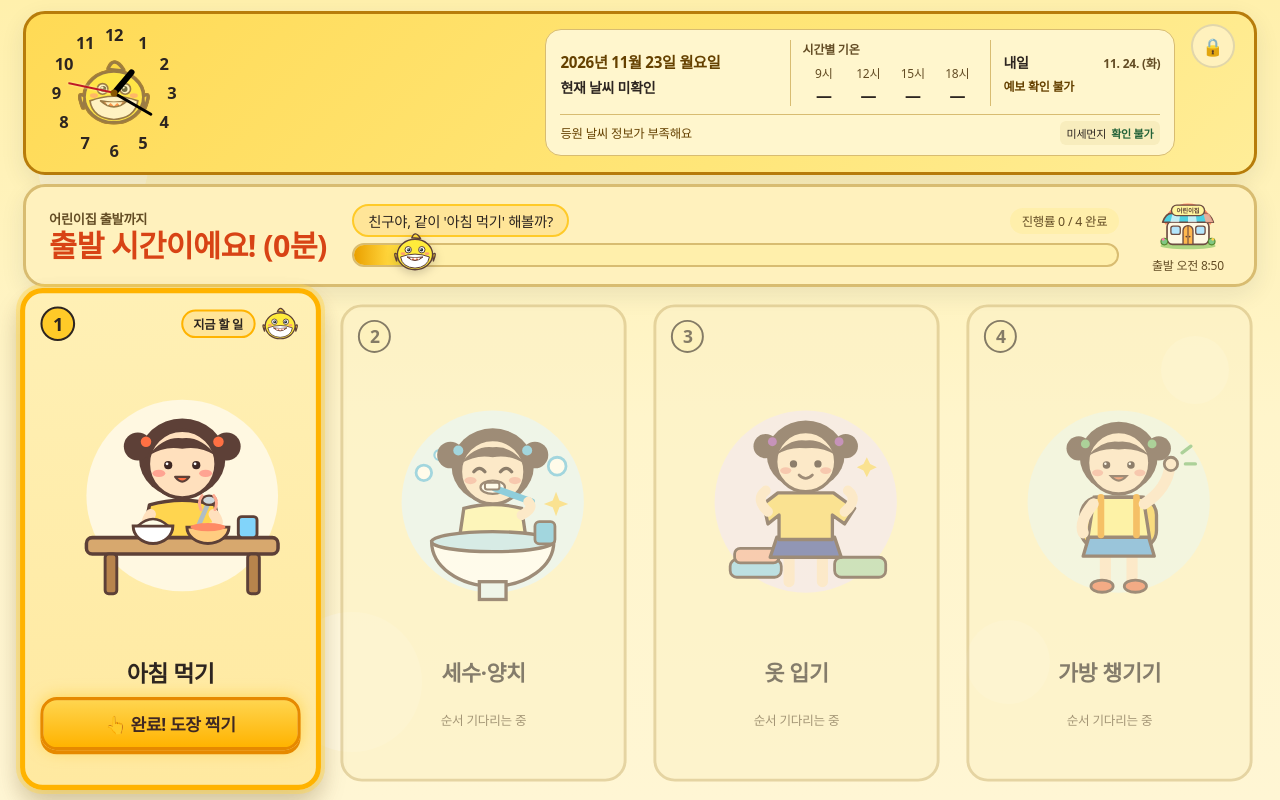
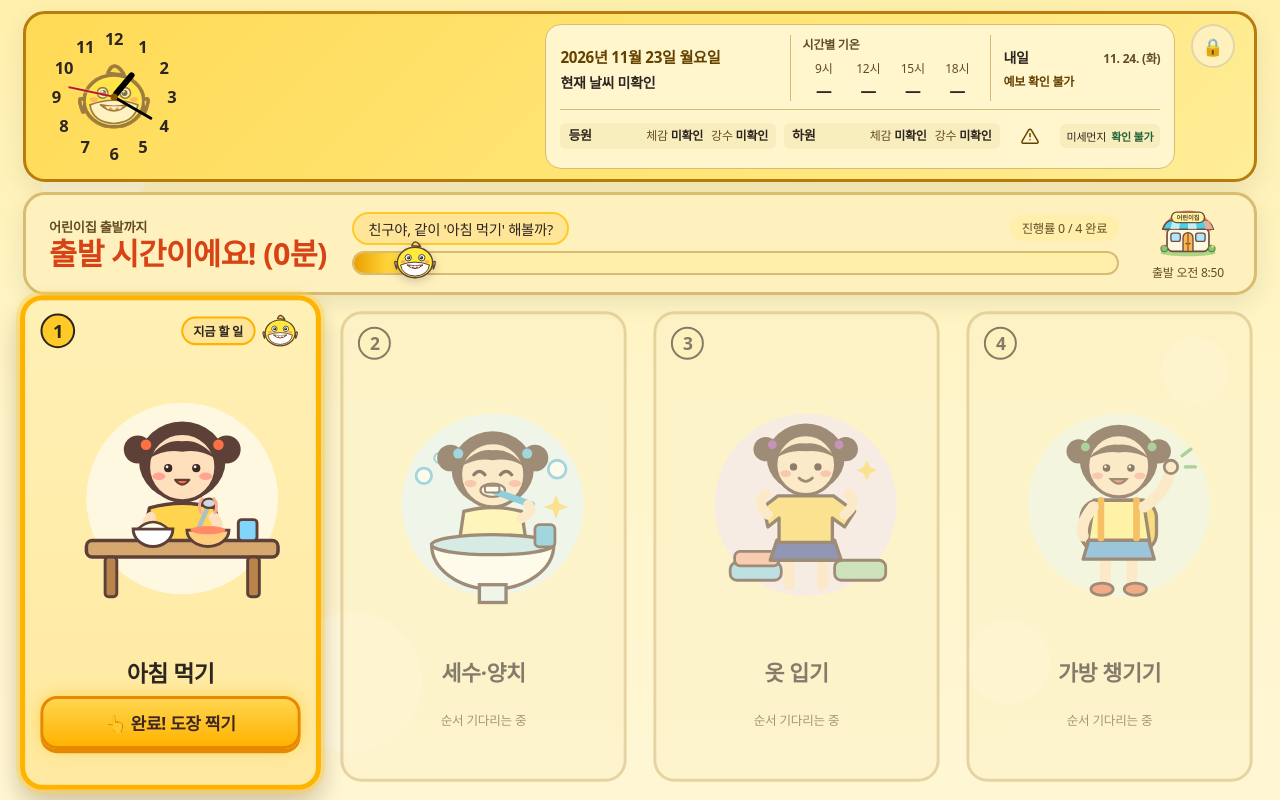
Before and after one commit to yangduhi/family_dashboard, a plain HTML site: page web/index.html in a window 1280 px wide. Drawn offline with Linux system fonts and the light colour scheme; no server answers; a web font is replaced by a local one.

Commit message:
Show compact commute forecasts and a weather warning shortcut

```diff
--- a/web/app.js
+++ b/web/app.js
@@ -1,5 +1,5 @@
-import { DAYCARE_SVG, FIXED_LOCATION, STEP_ILLUSTRATIONS, STEP_META, THEMES } from "./assets.js?release=v14";
-import { createStampAudio } from "./stamp-audio.js?release=v14";
+import { DAYCARE_SVG, FIXED_LOCATION, STEP_ILLUSTRATIONS, STEP_META, THEMES } from "./assets.js?release=v16";
+import { createStampAudio } from "./stamp-audio.js?release=v16";
 import {
   buildMediaRecordId,
   buildStepMediaSelection,
@@ -14,7 +14,7 @@ import {
   parseZipEntries,
   putMediaItems,
   STEP_IDS,
-} from "./media_store.js?release=v14";
+} from "./media_store.js?release=v16";
 
 export const UNDO_HOLD_MS = 1500;
 export const PARENT_HOLD_MS = 3000;
@@ -26,6 +26,7 @@ const STAMP_SETTLE_MS = 320;
 const WEATHER_CACHE_KEY = "family_dashboard_weather_cache_v2";
 const SEOUL_WEATHER_DATE = new Intl.DateTimeFormat("sv-SE", { timeZone: "Asia/Seoul", dateStyle: "short" });
 const WEATHER_HOURS = [9, 12, 15, 18];
+const COMMUTE_HOURS = [9, 16];
 const WEATHER_CACHE_MAX_MS = 3 * 60 * 60 * 1000;
 const CURRENT_MAX_MS = 60 * 60 * 1000;
 const SEOUL_LONG_DATE = new Intl.DateTimeFormat("ko-KR", { timeZone: "Asia/Seoul", year: "numeric",
@@ -192,37 +193,6 @@ export function computeCountdown(nowDate, prepStartTime, departureTime) {
   };
 }
 
-export function buildWeatherTip(tempC, minTempC, maxTempC, precipProb, pm25) {
-  const t = Number.isFinite(tempC) ? Math.round(tempC) : null;
-  const rain = Number.isFinite(precipProb) ? Math.round(precipProb) : null;
-  const dust = Number.isFinite(pm25) ? Math.round(pm25) : null;
-
-  let outfit = `포근한 ${t}° — 가벼운 등원복 좋아요`;
-  if (t <= 4) {
-    outfit = `현재 ${t}° 추워요 — 따뜻한 패딩·목도리 챙기기`;
-  } else if (t <= 11) {
-    outfit = `현재 ${t}° 쌀쌀 — 아이 겉옷 챙기기`;
-  } else if (t <= 18) {
-    outfit = `선선한 ${t}° — 얇은 가디건·긴팔 추천`;
-  } else if (t >= 26) {
-    outfit = `더운 ${t}° — 시원한 옷·물병·모자 챙기기`;
-  }
-
-  let umbrella = "";
-  if (rain !== null && rain < 30) umbrella = `강수확률 최대 ${rain}%`;
-  if (rain >= 55) {
-    umbrella = `강수확률 최대 ${rain}% — 우산·장화 챙기기`;
-  } else if (rain >= 30) {
-    umbrella = `강수확률 최대 ${rain}% — 접이식 우산 챙기면 안심`;
-  }
-
-  const parts = [t === null ? "" : outfit, umbrella];
-  if (dust > 35) {
-    parts.push("미세먼지 주의 — 마스크 챙기기");
-  }
-  return parts.filter(Boolean).join(" · ");
-}
-
 const WEATHER_CODES = [
   [[0], "☀️", "맑음"],
   [[1, 2], "⛅", "구름 조금"],
@@ -265,19 +235,24 @@ function datedForecast(daily, date) {
 
 function forecastSnapshot(payload, now) {
   const date = SEOUL_WEATHER_DATE.format(now);
-  const times = Array.isArray(payload.hourly?.time) ? payload.hourly.time : [];
-  const hourly = WEATHER_HOURS.map(hour =>
-    payload.hourly?.temperature_2m?.[times.indexOf(`${date}T${String(hour).padStart(2, "0")}:00`)] ?? null);
-  const probabilities = Array.from({length:12}, (_, index) =>
-    payload.hourly?.precipitation_probability?.[times.indexOf(`${date}T${String(index + 7).padStart(2, "0")}:00`)]);
+  const hours = payload.hourly;
+  const times = Array.isArray(hours?.time) ? hours.time : [];
+  const hourIndex = hour => times.indexOf(`${date}T${String(hour).padStart(2, "0")}:00`);
+  const commute = Object.fromEntries(COMMUTE_HOURS.map(hour => {
+    const index = hourIndex(hour);
+    const rain = hours?.precipitation_probability?.[index];
+    return [hour, {
+      feelsLike: hours?.apparent_temperature?.[index],
+      rain: Number.isFinite(rain) && rain >= 0 && rain <= 100 ? rain : null,
+    }];
+  }));
   return {
     date, fetchedAt: now, measuredAt: seoulMeasurementTime(payload.current?.time),
     tempC: payload.current?.temperature_2m, weatherCode: payload.current?.weather_code,
     daily: datedForecast(payload.daily, date),
     tomorrow: datedForecast(payload.daily, SEOUL_WEATHER_DATE.format(now + 86_400_000)),
-    hourly,
-    precipProb: probabilities.every(value => Number.isFinite(value) && value >= 0 && value <= 100)
-      ? Math.max(...probabilities) : null,
+    hourly: WEATHER_HOURS.map(hour => hours?.temperature_2m?.[hourIndex(hour)] ?? null),
+    commute,
   };
 }
 
@@ -451,7 +426,10 @@ function initDashboardApp() {
     tomorrowCondition: document.getElementById("tomorrow-condition"),
     tomorrowRange: document.getElementById("tomorrow-range"),
     hourlyStrip: document.getElementById("hourly-strip"),
-    weatherTipBar: document.getElementById("weather-tip-bar"),
+    commuteForecasts: [...document.querySelectorAll(".commute-forecast")].map(card => ({
+      feelsLike: card.querySelector("[data-feels]"),
+      rain: card.querySelector("[data-rain]"),
+    })),
     countdownLabel: document.getElementById("countdown-label"),
     countdownValue: document.getElementById("countdown-value"),
     cheerBubble: document.getElementById("cheer-bubble"),
@@ -828,8 +806,13 @@ function initDashboardApp() {
       const temp = today?.hourly?.[index];
       cell.lastElementChild.textContent = Number.isFinite(temp) ? `${Math.round(temp)}°` : "—";
     }
-    const advice = buildWeatherTip(current?.tempC, daily?.min, daily?.max, today?.precipProb, measured?.pm25);
-    els.weatherTipBar.textContent = advice || (weatherPending ? "날씨 정보를 확인하고 있어요" : "등원 날씨 정보가 부족해요");
+    const temperature = value => Number.isFinite(value) ? `${Math.round(value)}°C` : "미확인";
+    for (const [index, hour] of COMMUTE_HOURS.entries()) {
+      const forecast = today?.commute?.[hour];
+      const card = els.commuteForecasts[index];
+      card.feelsLike.textContent = temperature(forecast?.feelsLike);
+      card.rain.textContent = Number.isFinite(forecast?.rain) ? `${Math.round(forecast.rain)}%` : "미확인";
+    }
   }
 
   function renderProgress() {
@@ -1158,7 +1141,7 @@ function initDashboardApp() {
     const { lat, lon } = state.location;
     const forecastUrl =
       `https://api.open-meteo.com/v1/forecast?latitude=${lat}&longitude=${lon}` +
-      `&current=temperature_2m,weather_code&hourly=temperature_2m,precipitation_probability` +
+      `&current=temperature_2m,weather_code&hourly=temperature_2m,apparent_temperature,precipitation_probability` +
       `&daily=temperature_2m_max,temperature_2m_min,weather_code&timezone=Asia%2FSeoul&forecast_days=2`;
     const airUrl =
       `https://air-quality-api.open-meteo.com/v1/air-quality?latitude=${lat}&longitude=${lon}` +
--- a/web/index.html
+++ b/web/index.html
@@ -5,13 +5,13 @@
   <meta name="viewport" content="width=device-width, initial-scale=1.0, maximum-scale=1.0, user-scalable=no, viewport-fit=cover">
   <meta name="theme-color" content="#ffeb3b">
   <meta name="family-dashboard-shell" content="2">
-  <meta name="family-dashboard-release" content="v14">
+  <meta name="family-dashboard-release" content="v16">
   <meta name="mobile-web-app-capable" content="yes">
   <meta name="apple-mobile-web-app-capable" content="yes">
   <title>어린이집 등원 준비 가족 대시보드</title>
   <link rel="manifest" href="./manifest.json">
   <link rel="stylesheet" crossorigin="anonymous" referrerpolicy="no-referrer" href="https://cdn.jsdelivr.net/gh/orioncactus/pretendard@v1.3.9/dist/web/variable/pretendardvariable-dynamic-subset.min.css">
-  <link rel="stylesheet" href="./styles.css?release=v14">
+  <link rel="stylesheet" href="./styles.css?release=v16">
 </head>
 <body>
   <div class="scenic-layer" aria-hidden="true">
@@ -90,7 +90,24 @@
         </div>
 
         <div class="weather-footer">
-          <p class="weather-tip-bar" id="weather-tip-bar">날씨 정보를 확인하고 있어요</p>
+          <section class="commute-forecast" id="commute-09" aria-labelledby="commute-arrival">
+            <h2 id="commute-arrival">등원</h2>
+            <span>체감 <strong data-feels>미확인</strong></span>
+            <span>강수 <strong data-rain>미확인</strong></span>
+          </section>
+          <section class="commute-forecast" id="commute-16" aria-labelledby="commute-departure">
+            <h2 id="commute-departure">하원</h2>
+            <span>체감 <strong data-feels>미확인</strong></span>
+            <span>강수 <strong data-rain>미확인</strong></span>
+          </section>
+          <a class="weather-alert-link" href="https://www.weather.go.kr/w/special-report/overall.do"
+             target="_blank" rel="noopener noreferrer" aria-label="기상청 특보 서울동남권" title="기상청 특보 서울동남권">
+            <svg width="20" height="20" viewBox="0 0 24 24" fill="none" stroke="currentColor"
+                 stroke-width="1.75" stroke-linecap="round" stroke-linejoin="round" aria-hidden="true">
+              <path d="M10.3 4.9 2.4 18.5a1.4 1.4 0 0 0 1.2 2.1h16.8a1.4 1.4 0 0 0 1.2-2.1L13.7 4.9a2 2 0 0 0-3.4 0Z"/>
+              <path d="M12 9v4m0 3.5h.01"/>
+            </svg>
+          </a>
           <div class="air-badge" id="air-badge">
             <span>미세먼지</span>
             <strong id="air-grade">확인 중</strong>
@@ -115,7 +132,7 @@
         </button>
         <button type="button" class="supplies-button" id="supplies-button" aria-label="키즈노트"
           aria-haspopup="dialog" aria-controls="supplies-dialog" hidden>
-          <img src="./kidsnote_app_icon.svg?release=v14" alt="" width="36" height="36">
+          <img src="./kidsnote_app_icon.svg?release=v16" alt="" width="36" height="36">
         </button>
       </div>
     </header>
@@ -360,7 +377,7 @@
     </div>
   </dialog>
 
-  <script type="module" src="./app.js?release=v14"></script>
-  <script type="module" src="./supplies.js?release=v14"></script>
+  <script type="module" src="./app.js?release=v16"></script>
+  <script type="module" src="./supplies.js?release=v16"></script>
 </body>
 </html>
--- a/web/styles.css
+++ b/web/styles.css
@@ -1,6 +1,6 @@
 @font-face {
   font-family: "Pretendard Offline";
-  src: url("./fonts/PretendardVariable.woff2?release=v14") format("woff2");
+  src: url("./fonts/PretendardVariable.woff2?release=v16") format("woff2");
   font-weight: 45 920;
   font-style: normal;
   font-display: swap;
@@ -503,7 +503,7 @@ svg {
 }
 
 .tomorrow-range > div { text-align: center; }
-.tomorrow-range dt { color: var(--ink-muted); font-size: 10px; }
+.tomorrow-range dt { color: var(--ink-muted); font-size: 11px; }
 .tomorrow-range dd {
   margin: 0;
   font-size: 16px;
@@ -516,21 +516,57 @@ svg {
 .tomorrow-range[hidden] { display: none; }
 
 .weather-footer {
-  display: flex;
-  align-items: center;
-  justify-content: space-between;
-  gap: 6px 10px;
+  display: grid;
+  grid-template-columns: repeat(2, minmax(0, 1fr)) auto auto;
+  align-items: center;
+  gap: 6px 8px;
   border-block-start: 1px solid var(--card-border);
-  padding-block-start: 6px;
-}
-
-.weather-tip-bar {
+  padding-block-start: 4px;
+}
+
+.commute-forecast {
+  display: flex;
+  flex-wrap: wrap;
+  align-items: baseline;
+  gap: 2px 8px;
+  padding: 4px 8px;
+  border-radius: 6px;
+  background: var(--weather-muted-bg);
+  color: var(--ink-muted);
+  font-size: 12px;
+  line-height: 1.35;
+}
+
+.commute-forecast h2 {
   margin: 0;
-  min-inline-size: 0;
+  margin-inline-end: auto;
+  color: var(--ink-main);
+  font-size: 13px;
+}
+
+.commute-forecast span { white-space: nowrap; }
+.commute-forecast strong {
+  color: var(--ink-main);
+  font-variant-numeric: tabular-nums;
+}
+
+.weather-alert-link {
+  pointer-events: auto;
+  touch-action: manipulation;
+  display: grid;
+  place-items: center;
+  inline-size: 44px;
+  block-size: 44px;
+  border-radius: 6px;
   color: var(--tip-ink);
-  font-size: clamp(12px, 1.55dvh, 14px);
-  word-break: keep-all;
-  overflow-wrap: anywhere;
+}
+
+.weather-alert-link:is(:hover, :focus-visible) { background: var(--weather-muted-bg); }
+.weather-alert-link:focus-visible { outline: 2px solid currentColor; outline-offset: -2px; }
+
+@media (max-width: 460px) {
+  .weather-footer { grid-template-columns: repeat(2, minmax(0, 1fr)) auto; }
+  .weather-footer .air-badge { grid-column: 1 / -1; justify-self: start; }
 }
 
 /* Discreet Parent Lock Trigger (3.0s continuous hold) */
@@ -1839,8 +1875,7 @@ html[data-theme="babyshark"] :is(.theme-option-btn.is-selected, .media-pool-them
   }
   .tomorrow-range { gap: 5px; }
   .weather-current { flex-wrap: wrap; gap: 2px 6px; }
-  .weather-footer { flex-wrap: wrap; }
-  .progress-band { grid-template-columns: minmax(0, 1fr) auto; }
+    .progress-band { grid-template-columns: minmax(0, 1fr) auto; }
   .countdown-box { min-inline-size: 0; }
   .track-area { grid-column: 1 / -1; grid-row: 2; }
 }
--- a/web/sw.js
+++ b/web/sw.js
@@ -1,5 +1,5 @@
 const CACHE_PREFIX = `family-dashboard:${self.registration.scope}:`;
-const CACHE_VERSION = "v14";
+const CACHE_VERSION = "v16";
 const CACHE_NAME = `${CACHE_PREFIX}${CACHE_VERSION}`;
 const SHELL_ASSETS = [
   "./",
```
Also changed, not shown: 4 other files.
